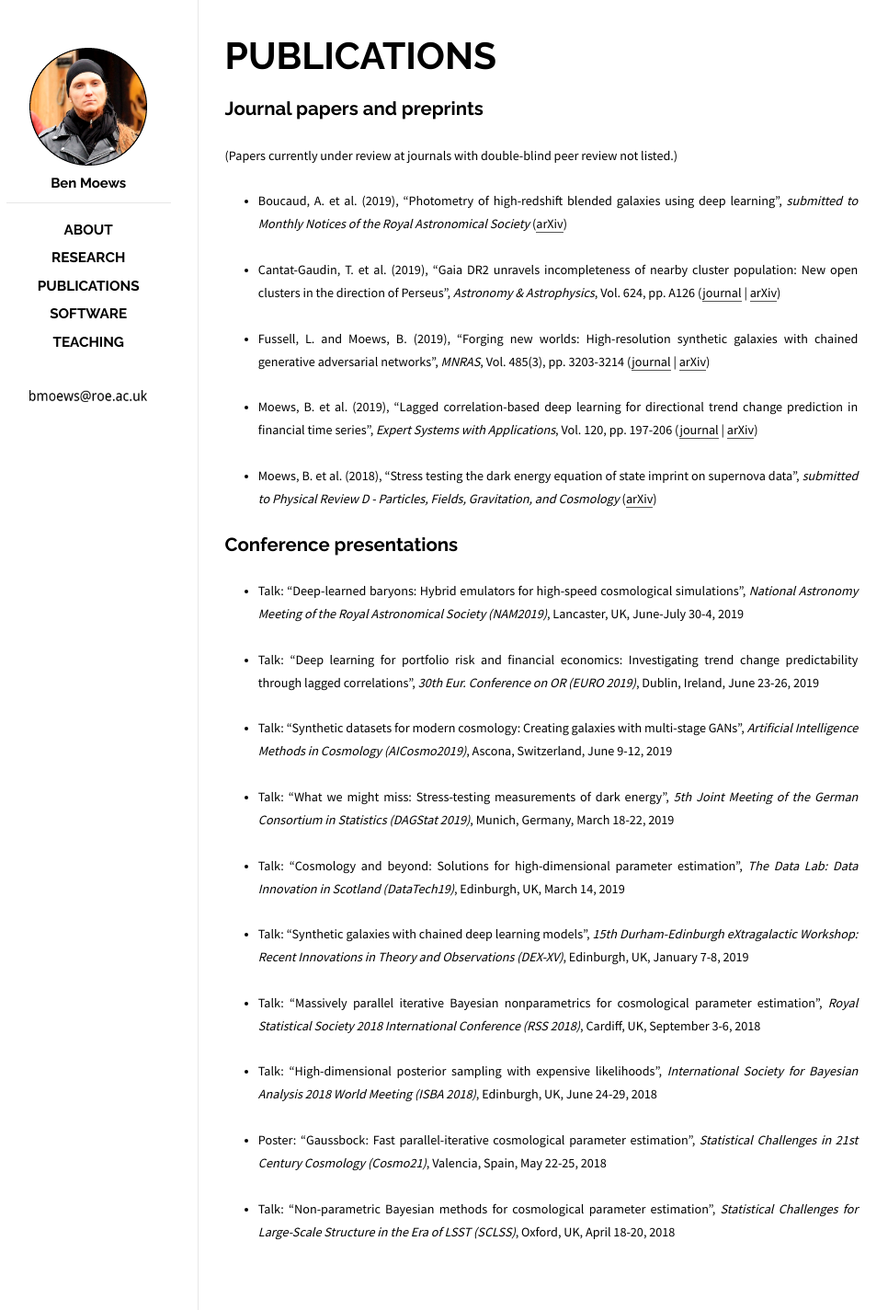
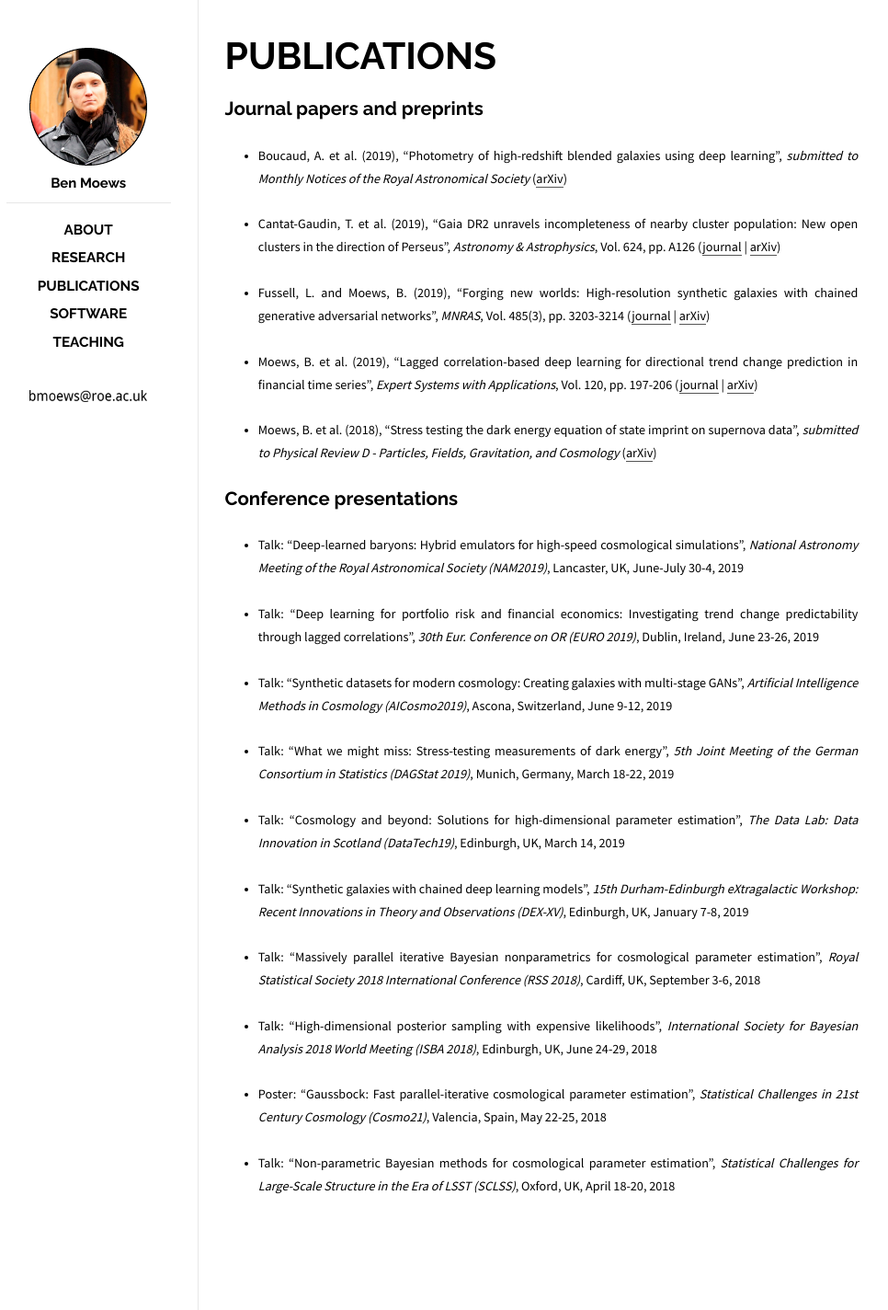
Before and after one commit to moews/moews.github.io, a Jekyll site: the page built from _posts/2017-03-25-publications.md, in a window 1280 px wide. Shown: the whole page at 92% size, without its empty margins (143-1109 px from the left). Built offline with Jekyll 4.4.1, drawn with Linux system fonts in a browser that asks for light colours.

Commit message:
Update 2017-03-25-publications.md

```diff
--- a/_posts/2017-03-25-publications.md
+++ b/_posts/2017-03-25-publications.md
@@ -7,8 +7,6 @@ categories: posts
 ---
 
 ## Journal papers and preprints
-
-<small>(Papers currently under review at journals with double-blind peer review not listed.)</small>
 
 <!--* <small>Moews, B. and Ibikunle, G., (2019), "Predictive intraday correlations in stable and volatile market environments: Evidence from deep learning", _submitted to Quantitative Finance_</small>-->
 
```
